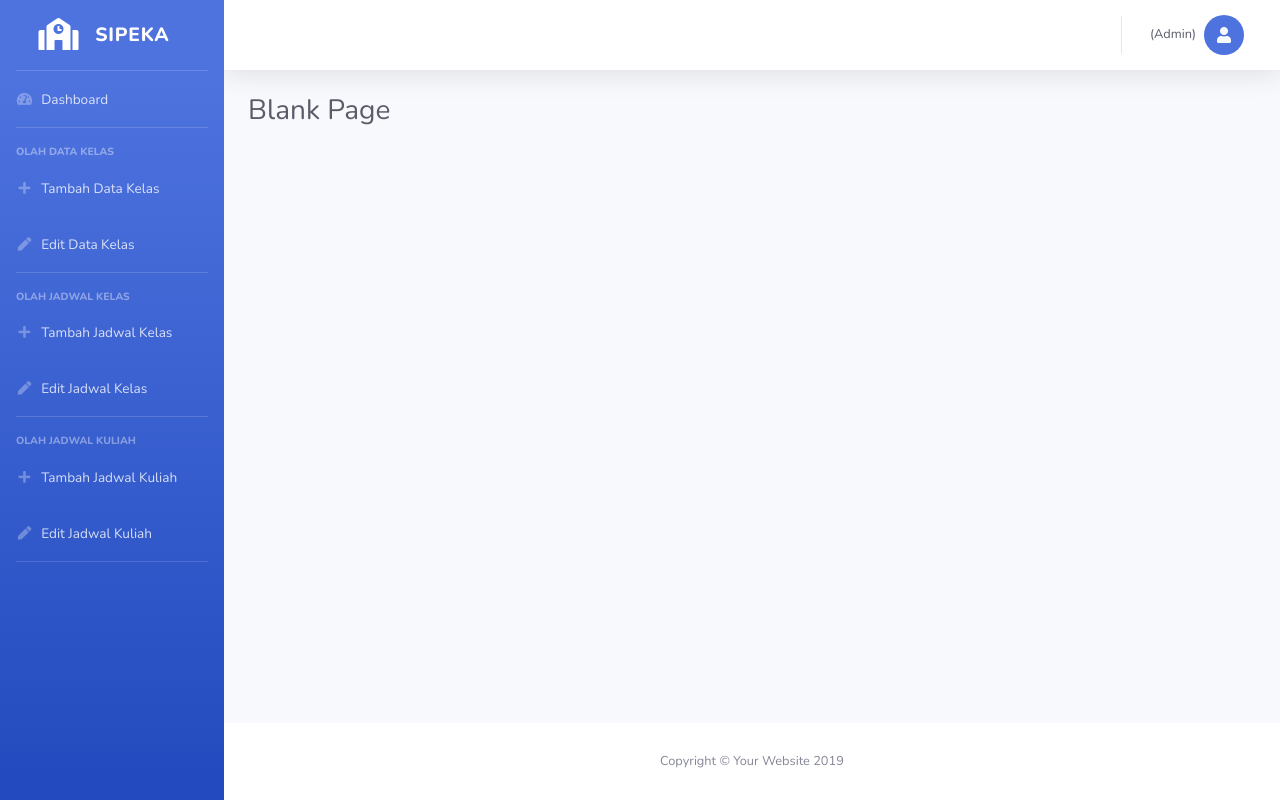
After one commit to adeprianto/Sistem-Booking-Kelas, a CodeIgniter app: page /database/index.php/admin/index in a window 1280 px wide. The commit adds this page. Run offline with CodeIgniter, Linux system fonts and the light colour scheme.

Commit message:
Menambahkan landing page untuk Admin dan User

```diff
--- a/application/config/routes.php
+++ b/application/config/routes.php
@@ -1,5 +1,5 @@
 <?php
-defined('BASEPATH') OR exit('No direct script access allowed');
+defined('BASEPATH') or exit('No direct script access allowed');
 
 /*
 | -------------------------------------------------------------------------
--- /dev/null
+++ b/application/controllers/Admin.php
@@ -0,0 +1,28 @@
+<?php
+defined('BASEPATH') or exit('No direct script access allowed');
+
+class Admin extends CI_Controller
+{
+
+    public function __construct()
+    {
+        parent::__construct();
+        // $this->load->library('form_validation');
+        // $this->load->model('Auth_model');
+    }
+
+    public function index()
+    {
+        $this->load->view('templates/admin/header');
+        $this->load->view('templates/admin/sidebar');
+        $this->load->view('templates/admin/topbar');
+        $this->load->view('admin/dashboard');
+        $this->load->view('templates/admin/footer');
+    }
+
+    public function logout()
+    {
+        $this->session->sess_destroy();
+        redirect('auth');
+    }
+}
--- /dev/null
+++ b/application/views/admin/dashboard.php
@@ -0,0 +1,11 @@
+<!-- Begin Page Content -->
+<div class="container-fluid">
+
+    <!-- Page Heading -->
+    <h1 class="h3 mb-4 text-gray-800">Blank Page</h1>
+
+</div>
+<!-- /.container-fluid -->
+
+</div>
+<!-- End of Main Content -->
--- /dev/null
+++ b/application/views/templates/admin/footer.php
@@ -0,0 +1,55 @@
+<!-- Footer -->
+<footer class="sticky-footer bg-white">
+    <div class="container my-auto">
+        <div class="copyright text-center my-auto">
+            <span>Copyright &copy; Your Website 2019</span>
+        </div>
+    </div>
+</footer>
+<!-- End of Footer -->
+
+</div>
+<!-- End of Content Wrapper -->
+
+</div>
+<!-- End of Page Wrapper -->
+
+<!-- Scroll to Top Button-->
+<a class="scroll-to-top rounded" href="#page-top">
+    <i class="fas fa-angle-up"></i>
+</a>
+
+<!-- Logout Modal-->
+<div class="modal fade" id="logoutModal" tabindex="-1" role="dialog" aria-labelledby="exampleModalLabel" aria-hidden="true">
+    <div class="modal-dialog" role="document">
+        <div class="modal-content">
+            <div class="modal-header">
+                <h5 class="modal-title" id="exampleModalLabel">Keluar Sekarang ?</h5>
+                <button class="close" type="button" data-dismiss="modal" aria-label="Close">
+                    <span aria-hidden="true">×</span>
+                </button>
+            </div>
+            <div class="modal-body">
+                Anda akan keluar dari aplikasi Sistem Penjadwalan Dan Pencarian Kelas Kosong Di Gedung FPMIPA - C <strong>(SIPEKA)</strong>
+            </div>
+            <div class="modal-footer">
+                <button class="btn btn-secondary" type="button" data-dismiss="modal">Cancel</button>
+                <a class="btn btn-primary" href="<?= base_url() . 'user/logout'; ?>">Logout</a>
+            </div>
+        </div>
+    </div>
+</div>
+
+<!-- Bootstrap core JavaScript-->
+<script src="<?= base_url() . 'assets/vendor/jquery/jquery.min.js'; ?>"></script>
+<script src="<?= base_url() . 'assets/vendor/bootstrap/js/bootstrap.bundle.min.js'; ?>"></script>
+
+<!-- Core plugin JavaScript-->
+<script src="<?= base_url() . 'assets/vendor/jquery-easing/jquery.easing.min.js'; ?>"></script>
+
+<!-- Custom scripts for all pages-->
+<script src="<?= base_url() . 'assets/js/sb-admin-2.min.js'; ?>"></script>
+
+</body>
+
+</html>
--- /dev/null
+++ b/application/views/templates/admin/header.php
@@ -0,0 +1,23 @@
+<!DOCTYPE html>
+<html lang="en">
+
+<head>
+
+    <meta charset="utf-8">
+    <meta http-equiv="X-UA-Compatible" content="IE=edge">
+    <meta name="viewport" content="width=device-width, initial-scale=1, shrink-to-fit=no">
+    <meta name="description" content="">
+    <meta name="author" content="">
+
+    <title>SB Admin 2 - Blank</title>
+
+    <!-- Custom fonts for this template-->
+    <link href="<?= base_url() . 'assets/vendor/fontawesome-free/css/all.min.css'; ?>" rel="stylesheet" type="text/css">
+    <link href="https://fonts.googleapis.com/css?family=Nunito:200,200i,300,300i,400,400i,600,600i,700,700i,800,800i,900,900i" rel="stylesheet">
+
+    <!-- Custom styles for this template-->
+    <link href="<?= base_url() . 'assets/css/sb-admin-2.min.css'; ?>" rel="stylesheet">
+
+</head>
+
+<body id="page-top">
--- /dev/null
+++ b/application/views/templates/admin/sidebar.php
@@ -0,0 +1,99 @@
+<!-- Page Wrapper -->
+<div id="wrapper">
+
+    <!-- Sidebar -->
+    <ul class="navbar-nav bg-gradient-primary sidebar sidebar-dark accordion" id="accordionSidebar">
+
+        <!-- Sidebar - Brand -->
+        <a class="sidebar-brand d-flex align-items-center justify-content-center" href="index.html">
+            <div class="sidebar-brand-icon">
+                <i class="fas fa-school"></i>
+            </div>
+            <div class="sidebar-brand-text mx-3 text-lg">SIPEKA</div>
+        </a>
+
+        <!-- Divider -->
+        <hr class="sidebar-divider my-0">
+
+        <!-- Nav Item - Dashboard -->
+        <li class="nav-item">
+            <a class="nav-link" href="index.html">
+                <i class="fas fa-fw fa-tachometer-alt"></i>
+                <span>Dashboard</span>
+            </a>
+        </li>
+
+        <!-- Divider -->
+        <hr class="sidebar-divider">
+
+        <!-- Heading -->
+        <div class="sidebar-heading">
+            Olah Data Kelas
+        </div>
+
+        <!-- Nav Item - Pages Collapse Menu -->
+        <li class="nav-item">
+            <a class="nav-link" href="#">
+                <i class="fas fa-fw fa-plus"></i>
+                <span>Tambah Data Kelas</span>
+            </a>
+        </li>
+
+        <!-- Nav Item - Utilities Collapse Menu -->
+        <li class="nav-item">
+            <a class="nav-link collapsed" href="#">
+                <i class="fas fa-fw fa-pen"></i>
+                <span>Edit Data Kelas</span>
+            </a>
+        </li>
+
+        <!-- Divider -->
+        <hr class="sidebar-divider">
+
+        <div class="sidebar-heading">
+            Olah Jadwal Kelas
+        </div>
+
+        <!-- Nav Item - Pages Collapse Menu -->
+        <li class="nav-item">
+            <a class="nav-link" href="#">
+                <i class="fas fa-fw fa-plus"></i>
+                <span>Tambah Jadwal Kelas</span>
+            </a>
+        </li>
+
+        <!-- Nav Item - Utilities Collapse Menu -->
+        <li class="nav-item">
+            <a class="nav-link collapsed" href="#">
+                <i class="fas fa-fw fa-pen"></i>
+                <span>Edit Jadwal Kelas</span>
+            </a>
+        </li>
+
+        <hr class="sidebar-divider">
+
+        <div class="sidebar-heading">
+            Olah Jadwal Kuliah
+        </div>
+
+        <!-- Nav Item - Pages Collapse Menu -->
+        <li class="nav-item">
+            <a class="nav-link" href="#">
+                <i class="fas fa-fw fa-plus"></i>
+                <span>Tambah Jadwal Kuliah</span>
+            </a>
+        </li>
+
+        <!-- Nav Item - Utilities Collapse Menu -->
+        <li class="nav-item">
+            <a class="nav-link collapsed" href="#">
+                <i class="fas fa-fw fa-pen"></i>
+                <span>Edit Jadwal Kuliah</span>
+            </a>
+        </li>
+
+        <!-- Divider -->
+        <hr class="sidebar-divider d-none d-md-block">
+
+    </ul>
+    <!-- End of Sidebar -->
--- /dev/null
+++ b/application/views/templates/admin/topbar.php
@@ -0,0 +1,38 @@
+<!-- Content Wrapper -->
+<div id="content-wrapper" class="d-flex flex-column">
+
+    <!-- Main Content -->
+    <div id="content">
+
+        <!-- Topbar -->
+        <nav class="navbar navbar-expand navbar-light bg-white topbar mb-4 static-top shadow">
+
+            <!-- Sidebar Toggle (Topbar) -->
+            <button id="sidebarToggleTop" class="btn btn-link d-md-none rounded-circle mr-3">
+                <i class="fa fa-bars"></i>
+            </button>
+
+            <!-- Topbar Navbar -->
+            <ul class="navbar-nav ml-auto">
+
+                <div class="topbar-divider d-none d-sm-block"></div>
+
+                <!-- Nav Item - User Information -->
+                <li class="nav-item dropdown no-arrow">
+                    <a class="nav-link dropdown-toggle" href="#" id="userDropdown" role="button" data-toggle="dropdown" aria-haspopup="true" aria-expanded="false">
+                        <span class="d-none d-lg-inline text-gray-800 small"><?= $this->session->userdata('nama'); ?> (Admin)</span>
+                        <i class="fas fa-user text-light mr-2 ml-2 btn-circle bg-primary"></i>
+                    </a>
+                    <!-- Dropdown - User Information -->
+                    <div class="dropdown-menu dropdown-menu-right shadow animated--grow-in" aria-labelledby="userDropdown">
+                        <a class="dropdown-item" href="#" data-toggle="modal" data-target="#logoutModal">
+                            <i class="fas fa-sign-out-alt fa-sm fa-fw mr-2 text-gray-400"></i>
+                            Logout
+                        </a>
+                    </div>
+                </li>
+
+            </ul>
+
+        </nav>
+        <!-- End of Topbar -->
```
Also changed, not shown: application/controllers/Auth.php (+32 -25 lines), application/controllers/User.php (added, +28 -0 lines), application/views/auth/login.php (+6 -4 lines), application/views/templates/user/footer.php (added, +55 -0 lines), application/views/templates/user/header.php (added, +96 -0 lines), application/views/user/home.php (added, +13 -0 lines), application/views/templates/auth/footer.php (renamed from application/views/templates/auth_footer.php), application/views/templates/auth/header.php (renamed from application/views/templates/auth_header.php).
